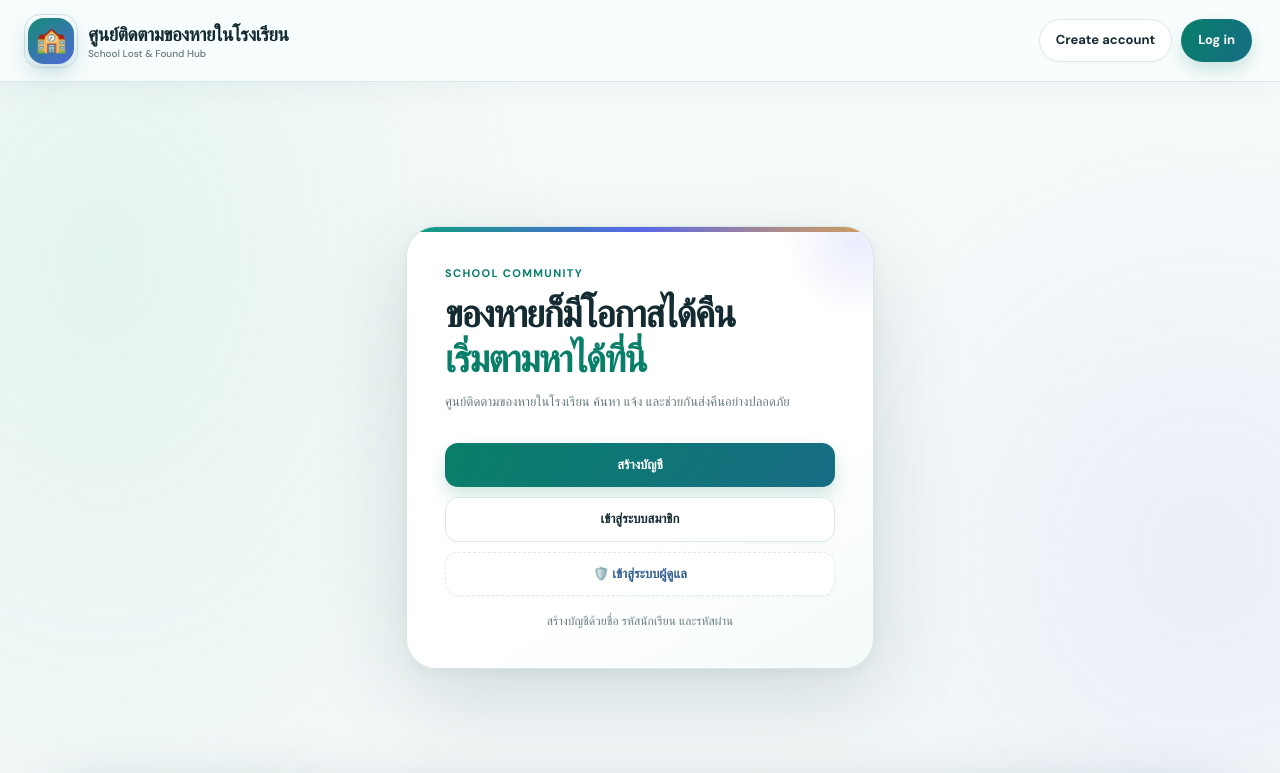
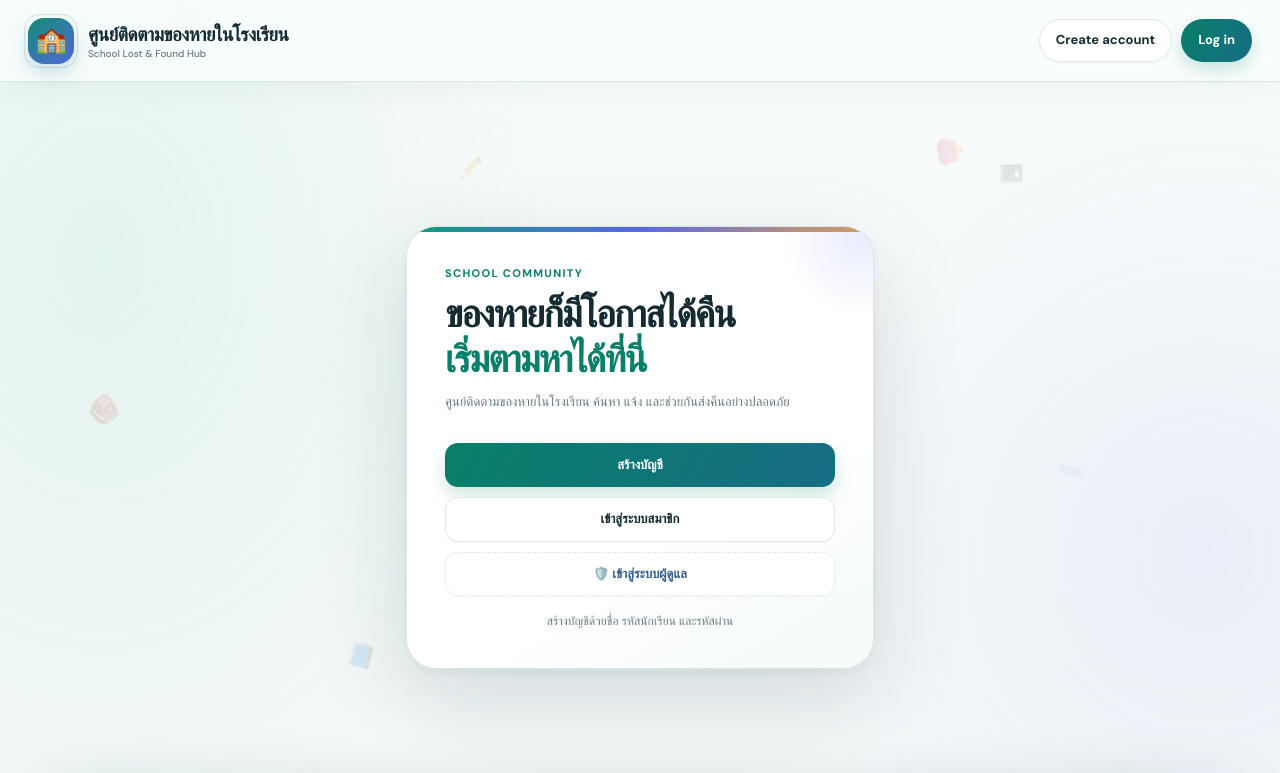
Before and after one commit to RK-pgm/Find-Thing, a website: page index.html in a window 1280 px wide. Shown: the top 773 px of the page. Drawn offline with Linux system fonts and the light colour scheme; a web font is replaced by a local one.

Commit message:
Add subtle falling lost item background animation

```diff
--- a/index.html
+++ b/index.html
@@ -11,6 +11,20 @@
   <script src="script.js" defer></script>
 </head>
 <body>
+    <div class="falling-items" aria-hidden="true">
+      <span style="--x:5%;--delay:-11s;--duration:24s;--size:24px;--drift:38px">🎒</span>
+      <span style="--x:14%;--delay:-3s;--duration:29s;--size:20px;--drift:-25px">🔑</span>
+      <span style="--x:25%;--delay:-19s;--duration:26s;--size:22px;--drift:30px">📘</span>
+      <span style="--x:37%;--delay:-8s;--duration:31s;--size:19px;--drift:-34px">✏️</span>
+      <span style="--x:49%;--delay:-23s;--duration:27s;--size:23px;--drift:24px">👟</span>
+      <span style="--x:61%;--delay:-14s;--duration:32s;--size:20px;--drift:-29px">🧴</span>
+      <span style="--x:72%;--delay:-5s;--duration:25s;--size:24px;--drift:35px">👛</span>
+      <span style="--x:84%;--delay:-17s;--duration:30s;--size:19px;--drift:-22px">📏</span>
+      <span style="--x:94%;--delay:-27s;--duration:28s;--size:22px;--drift:28px">🎧</span>
+      <span style="--x:31%;--delay:-26s;--duration:34s;--size:18px;--drift:21px">🧢</span>
+      <span style="--x:79%;--delay:-9s;--duration:33s;--size:21px;--drift:-31px">📓</span>
+      <span style="--x:56%;--delay:-2s;--duration:35s;--size:18px;--drift:26px">🖊️</span>
+    </div>
     <header class="topbar">
       <a class="brand" href="#home" aria-label="Found It home"
         ><span class="brand-mark" aria-hidden="true">🏫</span><span>ศูนย์ติดตามของหายในโรงเรียน <small class="brand-caption">School Lost &amp; Found Hub</small></span></a
--- a/style.css
+++ b/style.css
@@ -1679,3 +1679,38 @@ main { max-width: 1240px; padding-top: 38px; }
   .item-content h3 { font-size: 13px; }
   .item-code { font-size: 7px; }
 }
+
+
+/* A gentle rain of school lost-and-found objects */
+.falling-items {
+  position: fixed;
+  z-index: 0;
+  inset: -15vh 0 0;
+  overflow: hidden;
+  pointer-events: none;
+  contain: strict;
+}
+.falling-items > span {
+  position: absolute;
+  top: -12vh;
+  left: var(--x);
+  display: block;
+  font-size: var(--size);
+  opacity: .15;
+  filter: saturate(.82);
+  animation: falling-item var(--duration) linear var(--delay) infinite;
+  will-change: transform;
+}
+@keyframes falling-item {
+  0% { transform: translate3d(0, -8vh, 0) rotate(-18deg); }
+  45% { transform: translate3d(calc(var(--drift) * .45), 50vh, 0) rotate(95deg); }
+  100% { transform: translate3d(var(--drift), 116vh, 0) rotate(210deg); }
+}
+.topbar, main { position: relative; z-index: 1; }
+@media (max-width: 560px) {
+  .falling-items > span { opacity: .10; }
+  .falling-items > span:nth-child(3n) { display: none; }
+}
+@media (prefers-reduced-motion: reduce) {
+  .falling-items { display: none; }
+}
```
